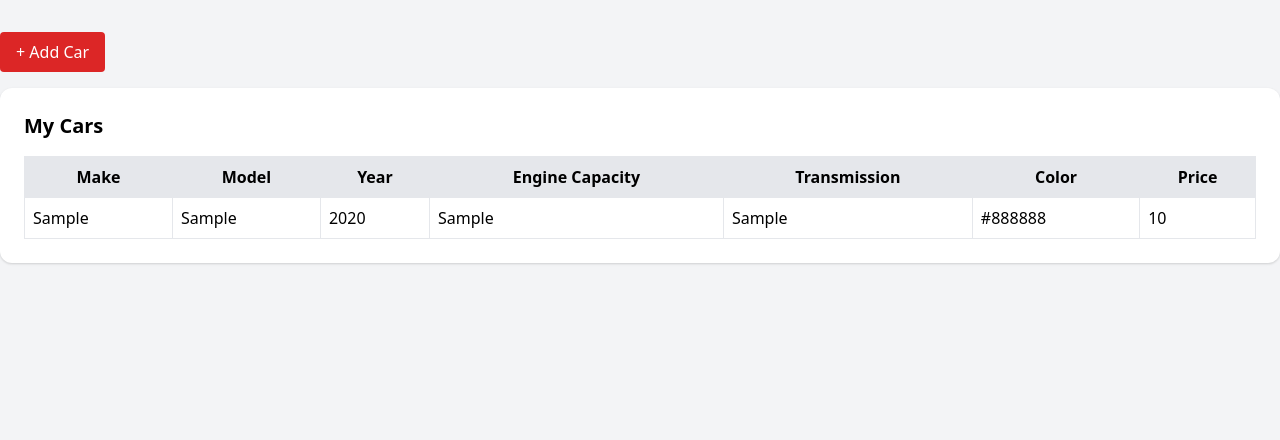
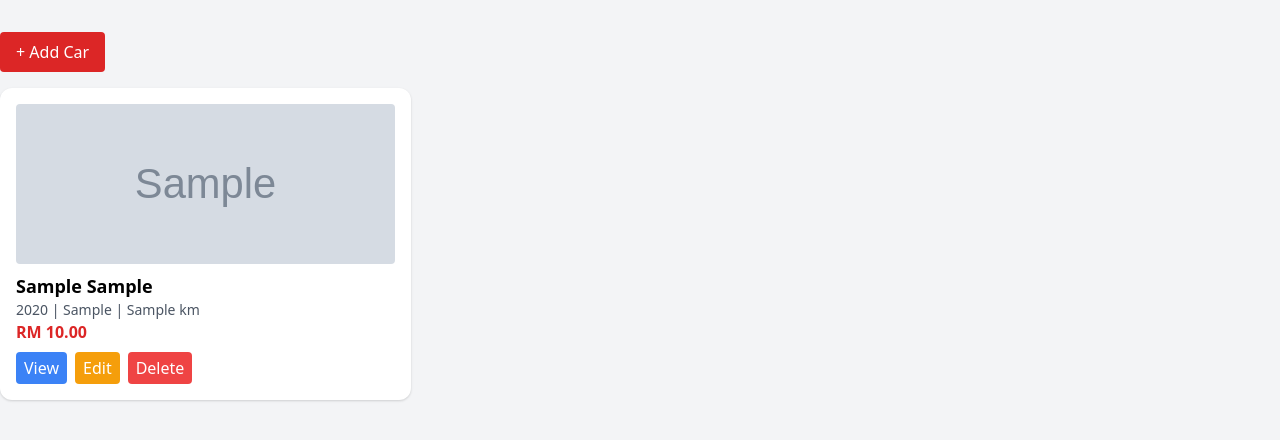
Before and after one commit to Yiboy04/FYP-Yi, a PHP site: page /seller_main.php in a window 1280 px wide. Shown: the part 64-504 px from the top of the page. Run offline with PHP 8.4, Linux system fonts and the light colour scheme; the visitor is signed in with stand-in values (Sample User, id 1); tables that the repository leaves empty or names only in its code hold one stand-in row (values such as "Sample post"); grey boxes marked "Sample" are stand-in pictures.

Commit message:
Car details

```diff
--- a/seller_main.php
+++ b/seller_main.php
@@ -12,18 +12,52 @@ if ($mysqli->connect_errno) {
 
 $seller_id = $_SESSION['user_id']; // logged-in seller ID
 
-if ($_SERVER['REQUEST_METHOD'] === 'POST') {
+// ===== Predefined dropdown options =====
+$makes = ['Toyota','Honda','Mazda','BMW','Mercedes'];
+$modelsByMake = [
+    'Toyota'   => ['Corolla','Camry','Yaris'],
+    'Honda'    => ['Civic','City','Accord'],
+    'Mazda'    => ['CX-5','Mazda3','Mazda6'],
+    'BMW'      => ['X5','3 Series','5 Series'],
+    'Mercedes' => ['C-Class','E-Class','GLC']
+];
+$transmissions = ['Automatic','Manual','CVT','Semi-Auto'];
+$colors = ['White','Black','Silver','Red','Blue'];
+
+// ===== ADD CAR =====
+if ($_SERVER['REQUEST_METHOD'] === 'POST' && isset($_POST['add_car'])) {
     $make            = $mysqli->real_escape_string($_POST['make']);
     $model           = $mysqli->real_escape_string($_POST['model']);
     $year            = intval($_POST['year']);
     $engine_capacity = $mysqli->real_escape_string($_POST['engine_capacity']);
+    $mileage         = intval($_POST['mileage']);
     $transmission    = $mysqli->real_escape_string($_POST['transmission']);
     $color           = $mysqli->real_escape_string($_POST['color']);
     $price           = floatval($_POST['price']);
 
-    $stmt = $mysqli->prepare("INSERT INTO cars (seller_id, make, model, year, engine_capacity, transmission, color, price) VALUES (?,?,?,?,?,?,?,?)");
-    $stmt->bind_param("ississss", $seller_id, $make, $model, $year, $engine_capacity, $transmission, $color, $price);
+    $stmt = $mysqli->prepare("INSERT INTO cars
+        (seller_id, make, model, year, engine_capacity, mileage, transmission, color, price)
+        VALUES (?,?,?,?,?,?,?,?,?)");
+    $stmt->bind_param("issisissd",
+        $seller_id, $make, $model, $year, $engine_capacity, $mileage, $transmission, $color, $price);
     if ($stmt->execute()) {
+        $car_id = $stmt->insert_id;
+
+        // handle multiple image upload
+        if (!empty($_FILES['car_images']['name'][0])) {
+            $uploadDir = __DIR__ . '/uploads/';
+            if (!is_dir($uploadDir)) mkdir($uploadDir, 0777, true);
+
+            foreach ($_FILES['car_images']['tmp_name'] as $idx => $tmpName) {
+                $name = basename($_FILES['car_images']['name'][$idx]);
+                $target = $uploadDir . time() . "_" . $name;
+                if (move_uploaded_file($tmpName, $target)) {
+                    $relativePath = 'uploads/' . basename($target);
+                    $mysqli->query("INSERT INTO car_images (car_id, image_path) VALUES ($car_id, '$relativePath')");
+                }
+            }
+        }
+
         $success = "Car successfully added!";
     } else {
         $error = "Failed to add car.";
@@ -31,10 +65,59 @@ if ($_SERVER['REQUEST_METHOD'] === 'POST') {
     $stmt->close();
 }
 
-$cars = $mysqli->prepare("SELECT make, model, year, engine_capacity, transmission, color, price FROM cars WHERE seller_id = ?");
+// ===== DELETE CAR =====
+if (isset($_GET['delete'])) {
+    $car_id = intval($_GET['delete']);
+    $res = $mysqli->query("SELECT image_path FROM car_images WHERE car_id=$car_id");
+    while ($img = $res->fetch_assoc()) {
+        $file = __DIR__ . '/' . $img['image_path'];
+        if (file_exists($file)) unlink($file);
+    }
+    $mysqli->query("DELETE FROM car_images WHERE car_id=$car_id");
+    $mysqli->query("DELETE FROM cars WHERE car_id=$car_id AND seller_id=$seller_id");
+    header("Location: seller_main.php");
+    exit();
+}
+
+// ===== EDIT CAR =====
+if ($_SERVER['REQUEST_METHOD'] === 'POST' && isset($_POST['edit_car'])) {
+    $car_id          = intval($_POST['car_id']);
+    $make            = $mysqli->real_escape_string($_POST['make']);
+    $model           = $mysqli->real_escape_string($_POST['model']);
+    $year            = intval($_POST['year']);
+    $engine_capacity = $mysqli->real_escape_string($_POST['engine_capacity']);
+    $mileage         = intval($_POST['mileage']);
+    $transmission    = $mysqli->real_escape_string($_POST['transmission']);
+    $color           = $mysqli->real_escape_string($_POST['color']);
+    $price           = floatval($_POST['price']);
+
+    $stmt = $mysqli->prepare("UPDATE cars
+        SET make=?, model=?, year=?, engine_capacity=?, mileage=?, transmission=?, color=?, price=?
+        WHERE car_id=? AND seller_id=?");
+    $stmt->bind_param("ssisisdiii",
+        $make, $model, $year, $engine_capacity, $mileage, $transmission, $color, $price, $car_id, $seller_id);
+    $stmt->execute();
+    $stmt->close();
+    header("Location: seller_main.php");
+    exit();
+}
+
+// ===== Fetch cars =====
+$cars = $mysqli->prepare("SELECT car_id, make, model, year, engine_capacity, mileage, transmission, color, price
+    FROM cars WHERE seller_id = ?");
 $cars->bind_param("i", $seller_id);
 $cars->execute();
 $carsResult = $cars->get_result();
+
+// helper to fetch first image
+function getFirstImage($mysqli, $car_id) {
+    $res = $mysqli->query("SELECT image_path FROM car_images WHERE car_id=$car_id LIMIT 1");
+    if ($res && $res->num_rows > 0) {
+        $row = $res->fetch_assoc();
+        return $row['image_path'];
+    }
+    return 'https://via.placeholder.com/200x150?text=No+Image';
+}
 ?>
 <!DOCTYPE html>
 <html lang="en">
@@ -43,34 +126,29 @@ $carsResult = $cars->get_result();
 <title>Seller Dashboard</title>
 <link rel="stylesheet" href="https://cdn.jsdelivr.net/npm/tailwindcss@2.2.19/dist/tailwind.min.css">
 <script>
-function toggleModal() {
-    const modal = document.getElementById('addCarModal');
+// JS for modal toggling
+function toggleModal(id) {
+    const modal = document.getElementById(id);
     modal.classList.toggle('hidden');
 }
 
-// models for each make
-const makeModels = {
-  "Toyota": ["Corolla", "Camry", "Yaris"],
-  "Honda": ["Civic", "Accord", "City"],
-  "Mazda": ["CX-5", "Mazda3", "Mazda6"],
-  "BMW": ["320i", "X5", "M3"]
-};
-
-function updateModels() {
-  const makeSelect = document.getElementById('make');
-  const modelSelect = document.getElementById('model');
-  const selectedMake = makeSelect.value;
-
-  // clear old options
-  modelSelect.innerHTML = '<option value="">Select Model</option>';
-
-  if (makeModels[selectedMake]) {
-    makeModels[selectedMake].forEach(function(model) {
-      const opt = document.createElement('option');
-      opt.value = model;
-      opt.textContent = model;
+// JS for dynamic models
+const modelsByMake = <?php echo json_encode($modelsByMake); ?>;
+function updateModelOptions(makeSelect, modelSelectId, selectedModel='') {
+    const make = makeSelect.value;
+    const modelSelect = document.getElementById(modelSelectId);
+    modelSelect.innerHTML = '';
+    if(modelsByMake[make]) {
+        modelsByMake[make].forEach(m=>{
+            const opt=document.createElement('option');
+            opt.value=m; opt.text=m;
+            if(m===selectedModel) opt.selected=true;
             modelSelect.appendChild(opt);
         });
+    } else {
+        const opt=document.createElement('option');
+        opt.text='Select Model'; opt.value='';
+        modelSelect.appendChild(opt);
     }
 }
 </script>
@@ -92,101 +170,119 @@ function updateModels() {
   <?php if(!empty($success)) echo "<p class='text-green-600 mb-4'>$success</p>"; ?>
   <?php if(!empty($error)) echo "<p class='text-red-600 mb-4'>$error</p>"; ?>
 
-  <!-- Add Car Button -->
-  <button onclick="toggleModal()" class="bg-red-600 text-white px-4 py-2 rounded hover:bg-red-700 mb-4">
+  <button onclick="toggleModal('addCarModal')" class="bg-red-600 text-white px-4 py-2 rounded hover:bg-red-700 mb-4">
     + Add Car
   </button>
 
-  <!-- Table of seller's cars -->
-  <div class="bg-white p-6 rounded-xl shadow">
-    <h2 class="text-xl font-bold mb-4">My Cars</h2>
-    <table class="w-full border">
-      <thead class="bg-gray-200">
-        <tr>
-          <th class="p-2 border">Make</th>
-          <th class="p-2 border">Model</th>
-          <th class="p-2 border">Year</th>
-          <th class="p-2 border">Engine Capacity</th>
-          <th class="p-2 border">Transmission</th>
-          <th class="p-2 border">Color</th>
-          <th class="p-2 border">Price</th>
-        </tr>
-      </thead>
-      <tbody>
+  <div class="grid grid-cols-1 md:grid-cols-3 gap-6">
     <?php while($row = $carsResult->fetch_assoc()): ?>
-          <tr>
-            <td class="p-2 border"><?php echo htmlspecialchars($row['make']); ?></td>
-            <td class="p-2 border"><?php echo htmlspecialchars($row['model']); ?></td>
-            <td class="p-2 border"><?php echo htmlspecialchars($row['year']); ?></td>
-            <td class="p-2 border"><?php echo htmlspecialchars($row['engine_capacity']); ?></td>
-            <td class="p-2 border"><?php echo htmlspecialchars($row['transmission']); ?></td>
-            <td class="p-2 border"><?php echo htmlspecialchars($row['color']); ?></td>
-            <td class="p-2 border"><?php echo htmlspecialchars($row['price']); ?></td>
-          </tr>
-        <?php endwhile; ?>
-      </tbody>
-    </table>
+      <div class="bg-white rounded-xl shadow hover:shadow-lg p-4">
+        <img src="<?php echo htmlspecialchars(getFirstImage($mysqli, $row['car_id'])); ?>" class="w-full h-40 object-cover rounded" alt="Car">
+        <h2 class="text-lg font-bold mt-2"><?php echo htmlspecialchars($row['make']." ".$row['model']); ?></h2>
+        <p class="text-sm text-gray-600"><?php echo $row['year']." | ".$row['engine_capacity']." | ".$row['mileage']." km"; ?></p>
+        <p class="text-red-600 font-bold">RM <?php echo number_format($row['price'],2); ?></p>
+        <div class="flex gap-2 mt-2">
+          <a href="car_details.php?car_id=<?php echo $row['car_id']; ?>" class="bg-blue-500 text-white px-2 py-1 rounded">View</a>
+          <button onclick="toggleModal('editModal<?php echo $row['car_id']; ?>')" class="bg-yellow-500 text-white px-2 py-1 rounded">Edit</button>
+          <a href="seller_main.php?delete=<?php echo $row['car_id']; ?>" onclick="return confirm('Delete this car?')" class="bg-red-500 text-white px-2 py-1 rounded">Delete</a>
         </div>
       </div>
 
-<!-- Modal -->
+      <!-- Edit Modal -->
+      <div id="editModal<?php echo $row['car_id']; ?>" class="fixed inset-0 bg-black bg-opacity-50 flex justify-center items-center hidden">
+        <div class="bg-white rounded-xl shadow-lg p-6 w-full max-w-lg">
+          <h2 class="text-xl font-bold mb-4">Edit Car</h2>
+          <form method="post" class="grid grid-cols-1 gap-4">
+            <input type="hidden" name="car_id" value="<?php echo $row['car_id']; ?>">
+            <input type="hidden" name="edit_car" value="1">
+
+            <select name="make" onchange="updateModelOptions(this,'modelSelect<?php echo $row['car_id']; ?>')" required class="border p-2 rounded">
+              <option value="">Select Make</option>
+              <?php foreach($makes as $m): ?>
+                <option value="<?php echo $m; ?>" <?php if($row['make']==$m) echo 'selected'; ?>><?php echo $m; ?></option>
+              <?php endforeach; ?>
+            </select>
+
+            <select id="modelSelect<?php echo $row['car_id']; ?>" name="model" required class="border p-2 rounded">
+              <!-- will be filled by JS onload -->
+            </select>
+
+            <input type="number" name="year" value="<?php echo htmlspecialchars($row['year']); ?>" required class="border p-2 rounded">
+            <input type="text" name="engine_capacity" value="<?php echo htmlspecialchars($row['engine_capacity']); ?>" required class="border p-2 rounded">
+            <input type="number" name="mileage" value="<?php echo htmlspecialchars($row['mileage']); ?>" required class="border p-2 rounded">
+
+            <select name="transmission" required class="border p-2 rounded">
+              <?php foreach($transmissions as $t): ?>
+                <option value="<?php echo $t; ?>" <?php if($row['transmission']==$t) echo 'selected'; ?>><?php echo $t; ?></option>
+              <?php endforeach; ?>
+            </select>
+
+            <select name="color" required class="border p-2 rounded">
+              <?php foreach($colors as $c): ?>
+                <option value="<?php echo $c; ?>" <?php if($row['color']==$c) echo 'selected'; ?>><?php echo $c; ?></option>
+              <?php endforeach; ?>
+            </select>
+
+            <input type="number" step="0.01" name="price" value="<?php echo htmlspecialchars($row['price']); ?>" required class="border p-2 rounded">
+            <div class="flex justify-end gap-2">
+              <button type="button" onclick="toggleModal('editModal<?php echo $row['car_id']; ?>')" class="bg-gray-400 text-white px-4 py-2 rounded">Cancel</button>
+              <button type="submit" class="bg-red-600 text-white px-4 py-2 rounded hover:bg-red-700">Save</button>
+            </div>
+          </form>
+        </div>
+      </div>
+
+      <script>
+        // initialize model dropdown for edit modals
+        document.addEventListener('DOMContentLoaded',function(){
+            const makeSel=document.querySelector("#editModal<?php echo $row['car_id']; ?> select[name='make']");
+            updateModelOptions(makeSel,'modelSelect<?php echo $row['car_id']; ?>','<?php echo $row['model']; ?>');
+        });
+      </script>
+    <?php endwhile; ?>
+  </div>
+</div>
+
+<!-- Add Car Modal -->
 <div id="addCarModal" class="fixed inset-0 bg-black bg-opacity-50 flex justify-center items-center hidden">
   <div class="bg-white rounded-xl shadow-lg p-6 w-full max-w-lg">
     <h2 class="text-xl font-bold mb-4">Add a New Car</h2>
-    <form method="post" class="grid grid-cols-1 gap-4">
-      <div>
-        <label class="block text-sm font-medium">Make</label>
-        <select name="make" id="make" onchange="updateModels()" required class="w-full border p-2 rounded">
+    <form method="post" enctype="multipart/form-data" class="grid grid-cols-1 gap-4">
+      <input type="hidden" name="add_car" value="1">
+
+      <select name="make" onchange="updateModelOptions(this,'modelSelectAdd')" required class="border p-2 rounded">
         <option value="">Select Make</option>
-          <option value="Toyota">Toyota</option>
-          <option value="Honda">Honda</option>
-          <option value="Mazda">Mazda</option>
-          <option value="BMW">BMW</option>
+        <?php foreach($makes as $m): ?>
+          <option value="<?php echo $m; ?>"><?php echo $m; ?></option>
+        <?php endforeach; ?>
       </select>
-      </div>
-      <div>
-        <label class="block text-sm font-medium">Model</label>
-        <select name="model" id="model" required class="w-full border p-2 rounded">
+
+      <select id="modelSelectAdd" name="model" required class="border p-2 rounded">
         <option value="">Select Model</option>
       </select>
-      </div>
-      <div>
-        <label class="block text-sm font-medium">Year</label>
-        <select name="year" required class="w-full border p-2 rounded">
-          <option value="">Select Year</option>
-          <?php for($y=date("Y"); $y>=2000; $y--): ?>
-            <option value="<?php echo $y; ?>"><?php echo $y; ?></option>
-          <?php endfor; ?>
+
+      <input type="number" name="year" placeholder="Year" required class="border p-2 rounded">
+      <input type="text" name="engine_capacity" placeholder="Engine Capacity" required class="border p-2 rounded">
+      <input type="number" name="mileage" placeholder="Mileage (km)" required class="border p-2 rounded">
+
+      <select name="transmission" required class="border p-2 rounded">
+        <option value="">Select Transmission</option>
+        <?php foreach($transmissions as $t): ?>
+          <option value="<?php echo $t; ?>"><?php echo $t; ?></option>
+        <?php endforeach; ?>
       </select>
-      </div>
-      <div>
-        <label class="block text-sm font-medium">Engine Capacity</label>
-        <input type="text" name="engine_capacity" required class="w-full border p-2 rounded" placeholder="e.g. 1.8L">
-      </div>
-      <div>
-        <label class="block text-sm font-medium">Transmission</label>
-        <select name="transmission" required class="w-full border p-2 rounded">
-          <option value="">Select Transmission</option>
-          <option value="Automatic">Automatic</option>
-          <option value="Manual">Manual</option>
+
+      <select name="color" required class="border p-2 rounded">
+        <option value="">Select Color</option>
+        <?php foreach($colors as $c): ?>
+          <option value="<?php echo $c; ?>"><?php echo $c; ?></option>
+        <?php endforeach; ?>
       </select>
-      </div>
-      <div>
-        <label class="block text-sm font-medium">Color</label>
-        <select name="color" required class="w-full border p-2 rounded">
-          <option value="">Select Color</option>
-          <option value="White">White</option>
-          <option value="Black">Black</option>
-          <option value="Red">Red</option>
-          <option value="Blue">Blue</option>
-        </select>
-      </div>
-      <div>
-        <label class="block text-sm font-medium">Price</label>
-        <input type="number" step="0.01" name="price" required class="w-full border p-2 rounded">
-      </div>
+
+      <input type="number" step="0.01" name="price" placeholder="Price" required class="border p-2 rounded">
+      <input type="file" name="car_images[]" multiple class="border p-2 rounded">
       <div class="flex justify-end gap-2">
-        <button type="button" onclick="toggleModal()" class="bg-gray-400 text-white px-4 py-2 rounded">Cancel</button>
+        <button type="button" onclick="toggleModal('addCarModal')" class="bg-gray-400 text-white px-4 py-2 rounded">Cancel</button>
         <button type="submit" class="bg-red-600 text-white px-4 py-2 rounded hover:bg-red-700">Add Car</button>
       </div>
     </form>
```
Also changed, not shown: add_car.php (added, +42 -0 lines), car_details.php (added, +83 -0 lines), uploads/1758027159_50635e11f4ea.jpg (added), uploads/1758027159_78a40bf3d08e.jpg (added), uploads/1758028340_civic 1.jpg (added), uploads/1758028340_civic 2.jpg (added), uploads/1758028340_civic 3.jpg (added). Lines whose indentation alone changed are shown as unchanged.
